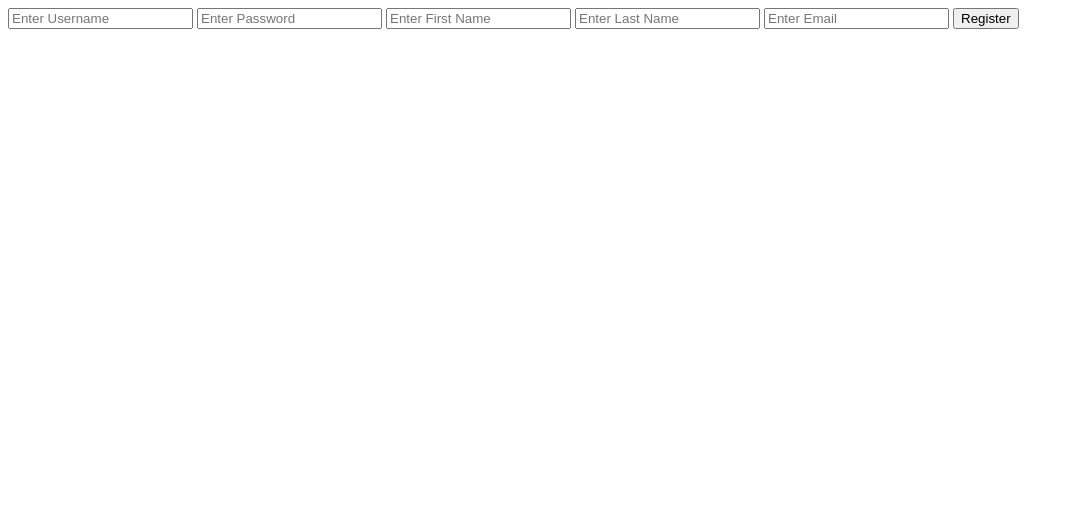
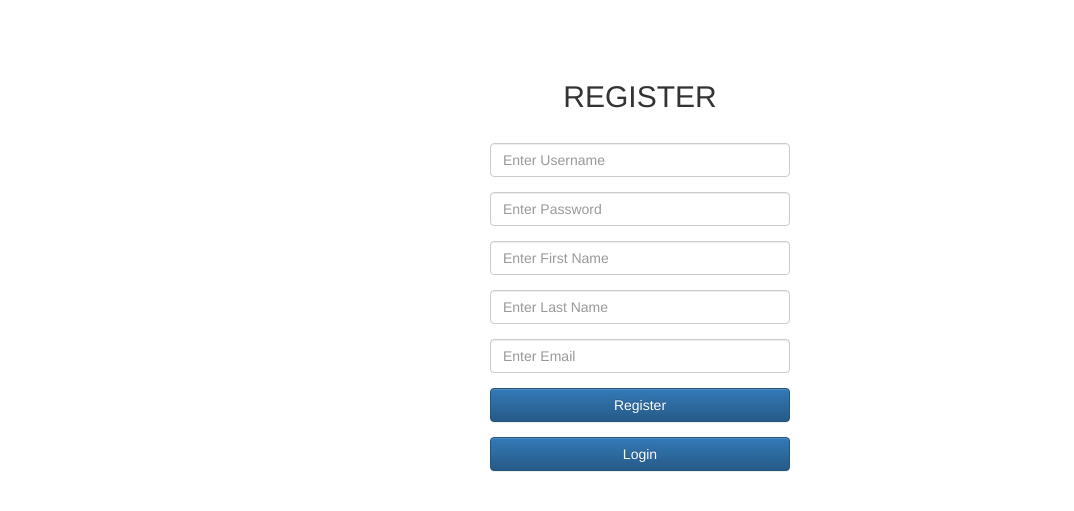
Before and after one commit to E1even1ee/djangotest, a Django app: page /applicationtest/register/ in a window 1280 px wide. Shown: the top 511 px of the page, without its empty margins (0-1074 px from the left). Run offline with Django 3.2, Linux system fonts and the light colour scheme; parts of the project's set-up code (start-up, migrations or seed data) failed here and were passed over; some libraries are stand-ins or nearby versions.

Commit message:
Bootstrap style

```diff
--- a/applicationtest/views.py
+++ b/applicationtest/views.py
@@ -1,6 +1,7 @@
 from django.shortcuts import render
 from applicationtest.models import Newuser
 from django.http import HttpResponse
+from django.core.urlresolvers import reverse
 
 # Create your views here.
 def home(request):
--- a/djangotest/settings.py
+++ b/djangotest/settings.py
@@ -59,11 +59,15 @@ MIDDLEWARE_CLASSES = (
 
 ROOT_URLCONF = 'djangotest.urls'
 
+
 TEMPLATES = [
     {
         'BACKEND': 'django.template.backends.jinja2.Jinja2',
         'DIRS': [JINJA_DIR],
         'APP_DIRS': True,
+        'OPTIONS': {
+            'environment': 'djangotest.jinja.environment'
+        }
     },
     {
         'BACKEND': 'django.template.backends.django.DjangoTemplates',
--- a/jinja2/applicationtest/register.html
+++ b/jinja2/applicationtest/register.html
@@ -3,16 +3,45 @@
 <head>
     <meta charset="UTF-8">
     <title>REGISTER PAGE</title>
+    <link rel="stylesheet" href="https://maxcdn.bootstrapcdn.com/bootstrap/3.3.7/css/bootstrap.min.css" integrity="sha384-BVYiiSIFeK1dGmJRAkycuHAHRg32OmUcww7on3RYdg4Va+PmSTsz/K68vbdEjh4u" crossorigin="anonymous">
+
+    <!-- Optional theme -->
+    <link rel="stylesheet" href="https://maxcdn.bootstrapcdn.com/bootstrap/3.3.7/css/bootstrap-theme.min.css" integrity="sha384-rHyoN1iRsVXV4nD0JutlnGaslCJuC7uwjduW9SVrLvRYooPp2bWYgmgJQIXwl/Sp" crossorigin="anonymous">
+
+    <!-- Latest compiled and minified JavaScript -->
+    <script src="https://maxcdn.bootstrapcdn.com/bootstrap/3.3.7/js/bootstrap.min.js" integrity="sha384-Tc5IQib027qvyjSMfHjOMaLkfuWVxZxUPnCJA7l2mCWNIpG9mGCD8wGNIcPD7Txa" crossorigin="anonymous"></script>
+
+    <link rel="stylesheet" href="{{ static('css/applicationtest/login.css')}}">
 </head>
 <body>
+    <br>
+    <br>
+    <br>
+    <h2 class="page-title">REGISTER</h2>
+    <br>
     <form action="register.html" method="post">
-        <input type="hidden" name="csrfmiddlewaretoken" value="{{ csrf_token }}">
-        <input type="text" placeholder="Enter Username" name="username" required>
-        <input type="password" placeholder="Enter Password" name="password" required>
-        <input type="text" placeholder="Enter First Name" name="firstname">
-        <input type="text" placeholder="Enter Last Name" name="lastname">
-        <input type="text" placeholder="Enter Email" name="email">
-        <button type="submit">Register</button>
+        <div class="form-container">
+            <input type="hidden" name="csrfmiddlewaretoken" value="{{ csrf_token }}">
+            <div class="form-group">
+                <input type="text" class="form-control" placeholder="Enter Username" name="username" required>
+            </div>
+            <div class="form-group">
+                <input type="password" class="form-control" placeholder="Enter Password" name="password" required>
+            </div>
+            <div class="form-group">
+                <input type="text" class="form-control" placeholder="Enter First Name" name="firstname">
+            </div>
+            <div class="form-group">
+                <input type="text" class="form-control" placeholder="Enter Last Name" name="lastname">
+            </div>
+            <div class="form-group">
+                <input type="text" class="form-control" placeholder="Enter Email" name="email">
+            </div>
+            <div class="form-group">
+                <button class="btn btn-primary btn-block" type="submit">Register</button>
+            </div>
+        </div>
     </form>
+    <a href="{{ url('login') }}"><button class="btn btn-primary btn-block form-container">Login</button></a>
 </body>
 </html>
--- /dev/null
+++ b/static/css/applicationtest/login.css
@@ -0,0 +1,8 @@
+.page-title{
+    text-align: center;
+}
+
+.form-container{
+    width: 300px;
+    margin: 0 auto;
+}
```
Also changed, not shown: djangotest/jinja.py (added, +11 -0 lines), jinja2/applicationtest/dashboard.html (+14 -2 lines), jinja2/applicationtest/home.html (+18 -3 lines), jinja2/applicationtest/login.html (+29 -4 lines), 3 other files.
